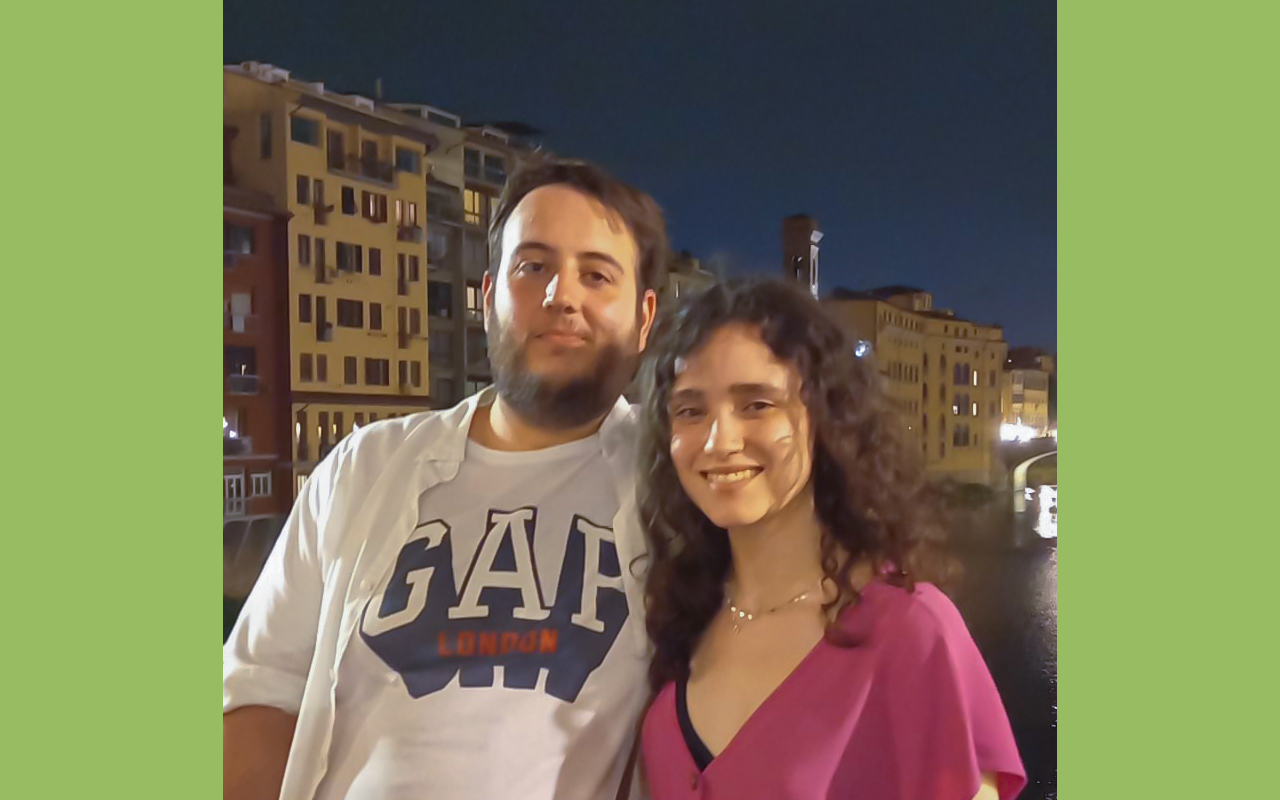
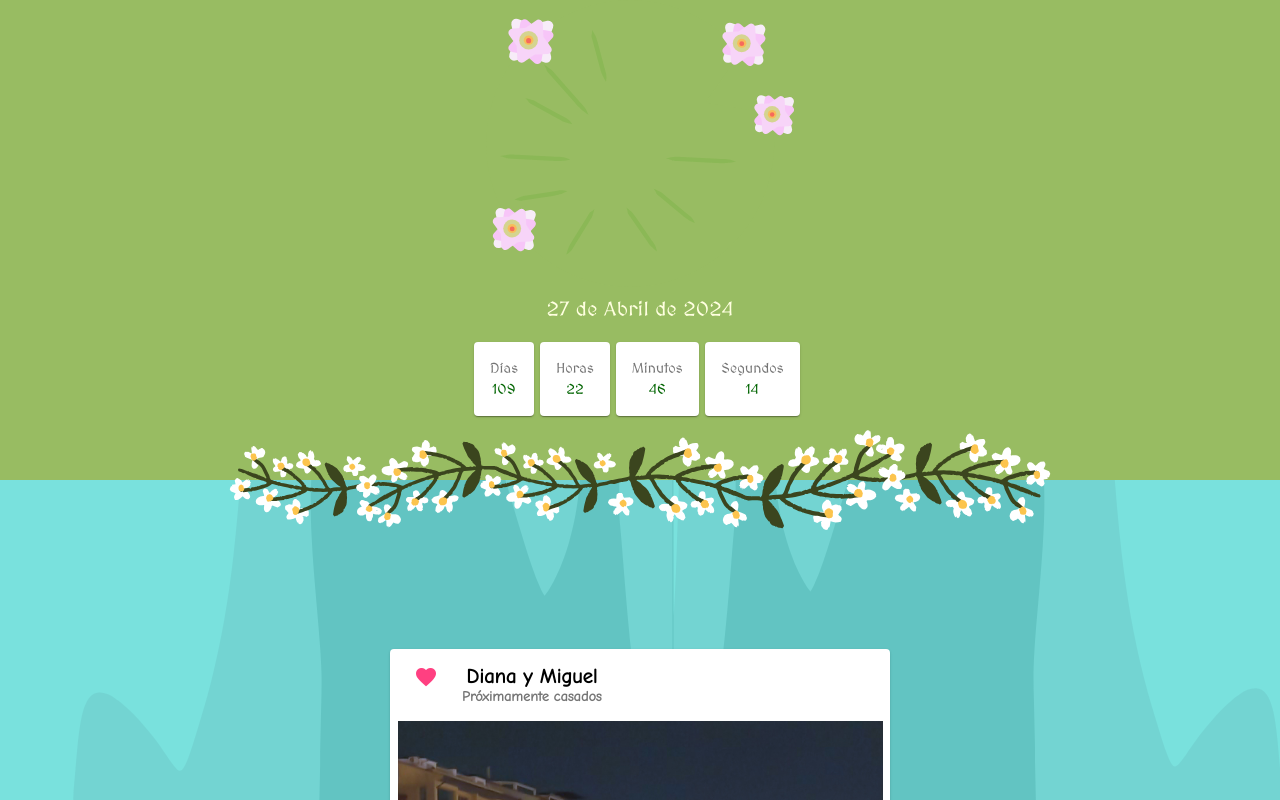
Before and after one commit to boda-diana-miguel/boda-diana-miguel, an Angular app: page / in a window 1280 px wide. Shown: the top 800 px of the page. Built offline with nearby package versions, Linux system fonts and the light colour scheme.

Commit message:
prueba imagen

```diff
--- a/src/app/app.component.html
+++ b/src/app/app.component.html
@@ -1,6 +1,6 @@
 
   <div class="header">
-    <img style="height: 100%;" src="assets/images/novios3.svg" alt="image"/>
+    <img style="height: 100%;" src="assets/images/nen3.svg" alt="image"/>
     <h2 class="title">27 de Abril de 2024</h2>
     <app-countdown style="width: 100%;"></app-countdown>
 
```
